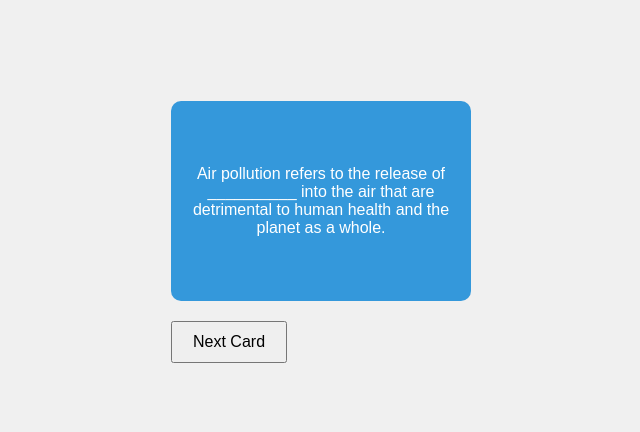
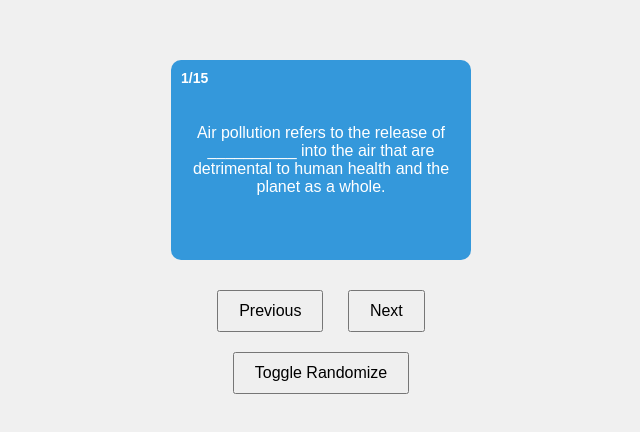
Before and after one commit to KazeFreeze/envi-review, a plain HTML site: page airpollution.html in a window 1280 px wide. Shown: the part 168-600 px from the top of the page, without its empty margins (319-959 px from the left). Drawn offline with Linux system fonts and the light colour scheme.

Commit message:
Update airpollution.html

```diff
--- a/airpollution.html
+++ b/airpollution.html
@@ -14,11 +14,15 @@
             margin: 0;
             background-color: #f0f0f0;
         }
+        .container {
+            text-align: center;
+        }
         .flashcard {
             width: 300px;
             height: 200px;
             perspective: 1000px;
             cursor: pointer;
+            margin: 0 auto 20px;
         }
         .flashcard-inner {
             position: relative;
@@ -52,8 +56,15 @@
             color: white;
             transform: rotateY(180deg);
         }
+        .card-number {
+            position: absolute;
+            top: 10px;
+            left: 10px;
+            font-size: 14px;
+            font-weight: bold;
+        }
         button {
-            margin-top: 20px;
+            margin: 10px;
             padding: 10px 20px;
             font-size: 16px;
             cursor: pointer;
@@ -61,18 +72,26 @@
     </style>
 </head>
 <body>
-    <div>
+    <div class="container">
         <div class="flashcard">
             <div class="flashcard-inner">
                 <div class="flashcard-front">
+                    <span class="card-number" id="cardNumber"></span>
                     <p id="question"></p>
                 </div>
                 <div class="flashcard-back">
+                    <span class="card-number" id="cardNumberBack"></span>
                     <p id="answer"></p>
                 </div>
             </div>
         </div>
-        <button onclick="nextCard()">Next Card</button>
+        <div>
+            <button onclick="previousCard()">Previous</button>
+            <button onclick="nextCard()">Next</button>
+        </div>
+        <div>
+            <button onclick="toggleRandomize()">Toggle Randomize</button>
+        </div>
     </div>
 
     <script>
@@ -95,10 +114,15 @@
         ];
 
         let currentCard = 0;
+        let isRandomized = false;
+        let randomizedIndices = [];
 
         function displayCard() {
-            document.getElementById('question').textContent = flashcards[currentCard].q;
-            document.getElementById('answer').textContent = flashcards[currentCard].a;
+            const index = isRandomized ? randomizedIndices[currentCard] : currentCard;
+            document.getElementById('question').textContent = flashcards[index].q;
+            document.getElementById('answer').textContent = flashcards[index].a;
+            document.getElementById('cardNumber').textContent = `${currentCard + 1}/${flashcards.length}`;
+            document.getElementById('cardNumberBack').textContent = `${currentCard + 1}/${flashcards.length}`;
         }
 
         function nextCard() {
@@ -106,6 +130,28 @@
             displayCard();
         }
 
+        function previousCard() {
+            currentCard = (currentCard - 1 + flashcards.length) % flashcards.length;
+            displayCard();
+        }
+
+        function shuffleArray(array) {
+            for (let i = array.length - 1; i > 0; i--) {
+                const j = Math.floor(Math.random() * (i + 1));
+                [array[i], array[j]] = [array[j], array[i]];
+            }
+        }
+
+        function toggleRandomize() {
+            isRandomized = !isRandomized;
+            if (isRandomized) {
+                randomizedIndices = Array.from(Array(flashcards.length).keys());
+                shuffleArray(randomizedIndices);
+            }
+            currentCard = 0;
+            displayCard();
+        }
+
         displayCard();
     </script>
 </body>
```
